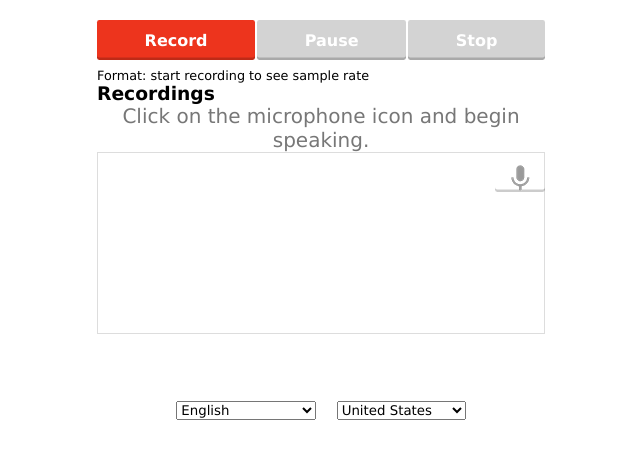
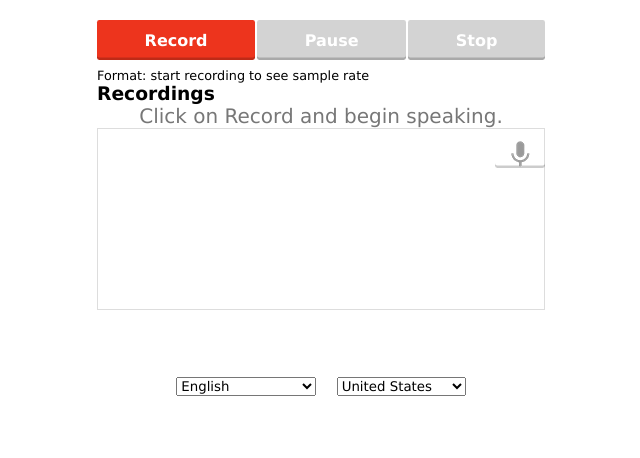
Before and after one commit to Mukesh07/Web-Speech, a plain HTML site: page index.html in a window 1280 px wide. Shown: the part 140-598 px from the top of the page, without its empty margins (319-959 px from the left). Drawn offline with Linux system fonts and the light colour scheme; a script that the page names is missing.

Commit message:
Update index.html

```diff
--- a/index.html
+++ b/index.html
@@ -20,7 +20,7 @@
   	<ol id="recordingsList"></ol>
 
 <div id="info">
-  <p id="info_start">Click on the microphone icon and begin speaking.</p>
+  <p id="info_start">Click on Record and begin speaking.</p>
   <p id="info_speak_now">Speak now.</p>
   <p id="info_no_speech">No speech was detected. You may need to adjust your
     <a href="//support.google.com/chrome/bin/answer.py?hl=en&amp;answer=1407892">
```
